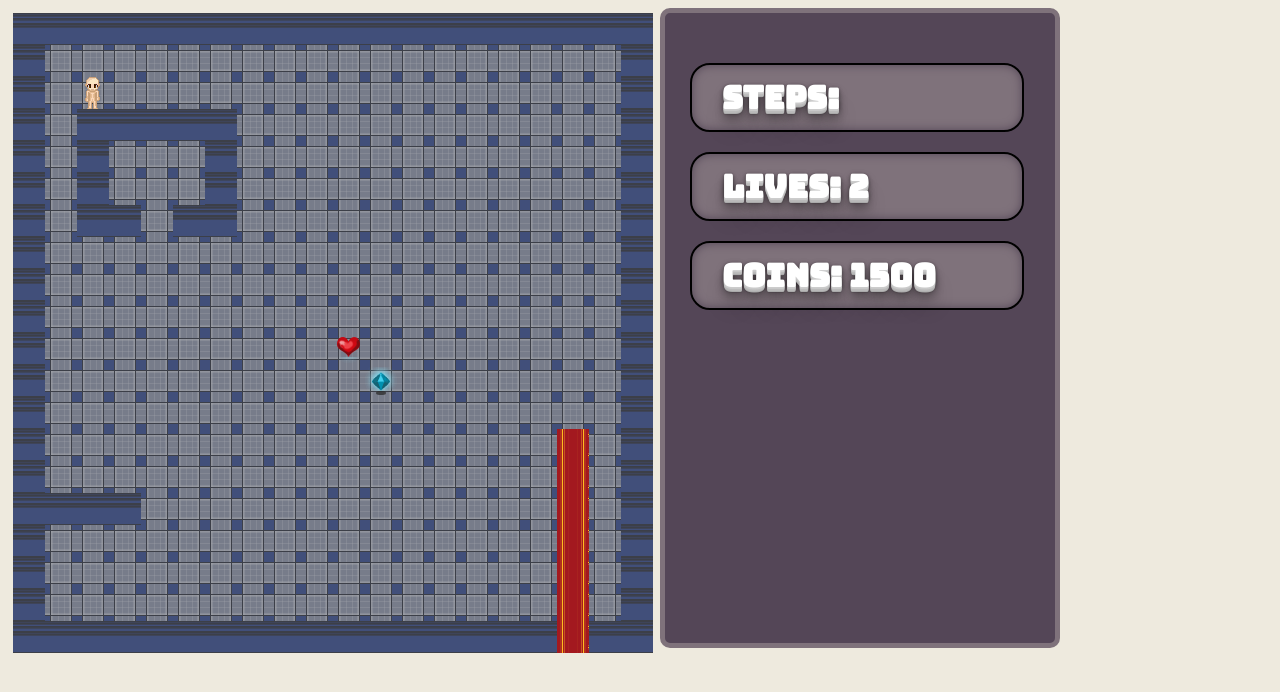
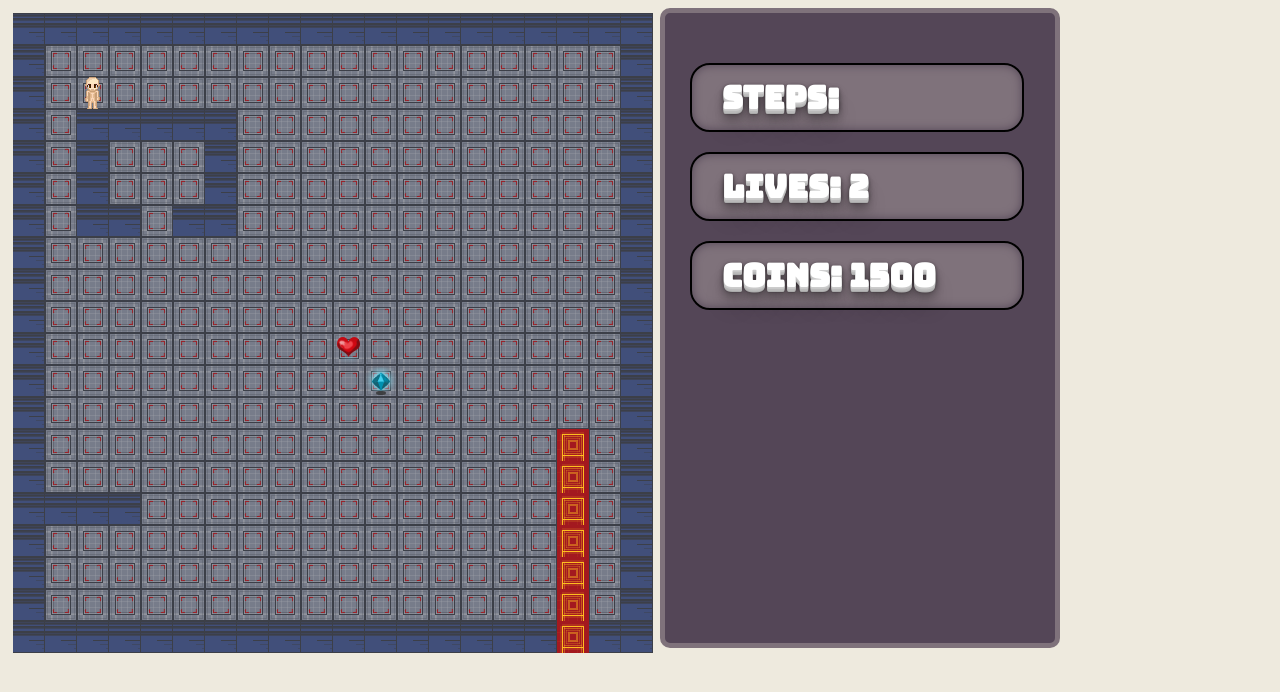
Before and after one commit to natelw/WDI_PROJECT_1, a PHP site: page / in a window 1280 px wide. Shown: the top 692 px of the page. Run offline with PHP 8.4, Linux system fonts and the light colour scheme; some web fonts are replaced.

Commit message:
tile animations redpulse and endsec

```diff
--- a/css/style.css
+++ b/css/style.css
@@ -63,7 +63,34 @@
 }
 
 
+.redpulse {
+width: 32px;
+    height: 32px;
+    background-image: url("images/truetiles.png");
 
+
+            animation: redpulse 2s steps(6) infinite;
+}
+
+
+@keyframes redpulse {
+   from { background-position:    0px -160px; }
+     to { background-position: -192px -160px; }
+}
+.endsec {
+width: 32px;
+    height: 32px;
+    background-image: url("images/truetiles.png");
+
+
+            animation: endsec 1s steps(7) infinite;
+}
+
+
+@keyframes endsec {
+   from { background-position:    0px -96px; }
+     to { background-position: -224px -96px; }
+}
 
 .heart {
 width: 32px;
--- a/js/app.js
+++ b/js/app.js
@@ -224,14 +224,16 @@
         box.style.backgroundImage = 'url(images/truetiles.png)';
 
         switch (map[i][j]){
-          case 'g': box.style.backgroundPosition = '-32px -32px'; // chipfloor
+          case 'g': box.style.backgroundPosition = '0px -160px'; // chipfloor
             box.setAttribute('state','false');
+            box.setAttribute('class','redpulse');
             break;
-          case 'b': box.style.backgroundPosition = '-64px 0px'; // bluewall
+          case 'b': box.style.backgroundPosition = '-128px 0px'; // bluewall
             box.setAttribute('state','true');
             break;
           case 'w': box.style.backgroundPosition = '-32px -64px'; //bad lava
             box.setAttribute('state','deadlylava');
+            box.setAttribute('class','endsec');
         }
         box.style.float ='left';
         main.appendChild(box);
@@ -393,6 +395,7 @@
     splash.style.backgroundColor ='red';
     const contain = document.getElementById('container');
     contain.appendChild(splash);
+    goButton();
   }
   function levelSplash(){
     const splash = document.createElement('div');
@@ -407,10 +410,21 @@
     const contain = document.getElementById('container');
     contain.appendChild(splash);
   }
+
   function death(){
     resetLevel();
     lifeCount('false');
   }
 
+  function goButton(){
+    const gobutt =  document.createElement('div');
+    const levelsplash = document.getElementById('levelsplash');
+    gobutt.style.width = '300px';
+    gobutt.style.height = '300px';
+    gobutt.style.margin = '90px';
+    gobutt.style.border = '2px solid black';
+    levelsplash.appendChild(gobutt);
+
+  }
 
 });
```
Also changed, not shown: images/truetiles.png.
